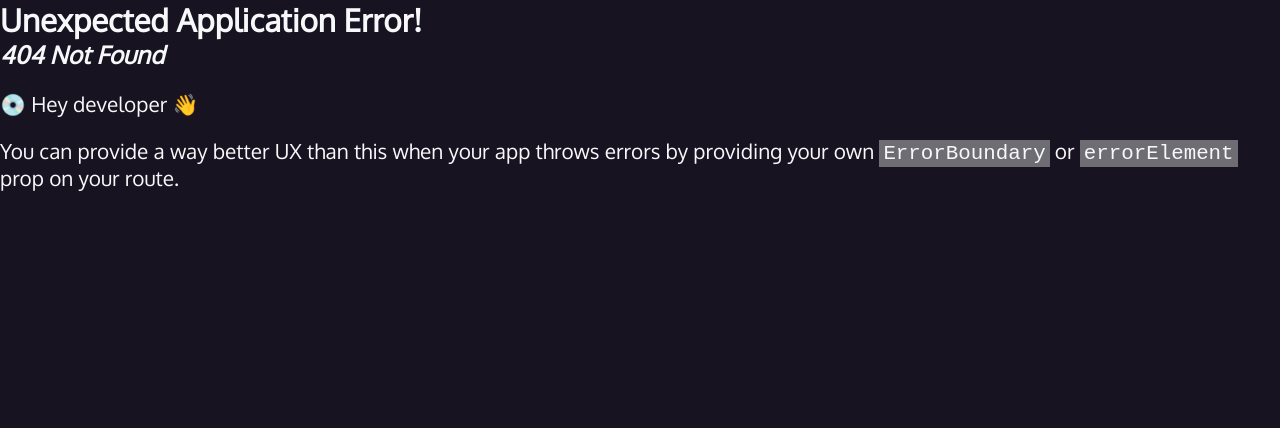
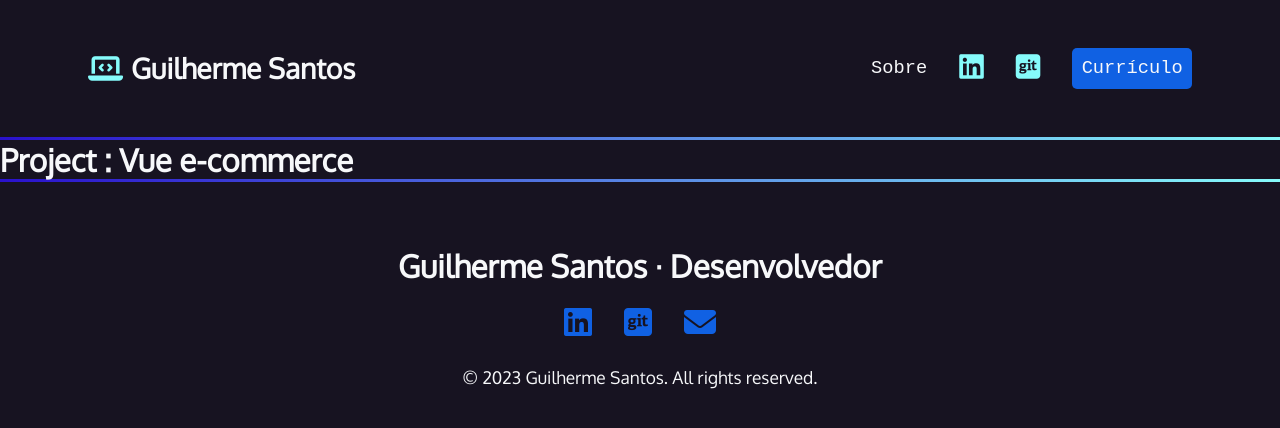
Before and after one commit to guisantosfr/portfolio, a React (Vite) app: page /project/1 in a window 1280 px wide. Before the commit this address had no page. Shown: the top 428 px of the page. Built offline with nearby package versions, Linux system fonts and the light colour scheme; a web font is replaced by a local one.

Commit message:
Create project detail page

```diff
--- a/src/components/Project/index.jsx
+++ b/src/components/Project/index.jsx
@@ -19,6 +19,7 @@ function Project({ project, index } ){
                 <li><a href={project.liveUrl} className="btn" target="_blank">Página</a></li> :
                 null
             }
+            <li><a href={`/project/${project.id}`} className="btn">Ver mais</a></li>
           </ul>
         </div>
 
--- a/src/main.jsx
+++ b/src/main.jsx
@@ -3,6 +3,7 @@ import ReactDOM from 'react-dom/client'
 
 import App from './App.jsx'
 import About from './pages/About'
+import ProjectDetails from './pages/ProjectDetails'
 
 import {  createBrowserRouter, RouterProvider } from "react-router-dom"
 
@@ -15,6 +16,10 @@ const router = createBrowserRouter([
       path: "/about",
       element: <About/>
     },
+    {
+      path: '/project/:id',
+      element: <ProjectDetails/>
+    }
   ]);
 
 ReactDOM.createRoot(document.getElementById('root')).render(
--- /dev/null
+++ b/src/pages/ProjectDetails/index.jsx
@@ -0,0 +1,36 @@
+import { useEffect, useState } from 'react'
+import { useParams } from 'react-router-dom'
+
+import Footer from '../../components/Footer'
+import Gradient from '../../components/Gradient'
+import Header from '../../components/Header'
+
+import projects from '../../projects'
+
+import './styles.css'
+
+function ProjectDetails(){
+  const { id } = useParams()
+
+  const [project, setProject] = useState({})
+
+  useEffect(() => {
+    const projectFound = projects.find(project => project.id === Number.parseInt(id))
+    setProject(projectFound)
+  }, [])
+
+  return(
+    <>
+      <Header/>
+      <Gradient/>
+
+      <h2>Project : { project.name }</h2>
+
+
+      <Gradient/>
+      <Footer/>
+    </>
+  )
+}
+
+export default ProjectDetails
--- a/src/projects.js
+++ b/src/projects.js
@@ -1,5 +1,6 @@
 const projects = [
   {
+    id: 1,
     name: 'Vue e-commerce',
     description: 'Aplicação de e-commerce desenvolvida com Vue.js para um teste técnico, que obtém dados de produtos e categorias de uma API REST e possui funcionalidades de visualização de produto e carrinho.',
     sourceCode: 'https://github.com/guisantosfr/vue-ecommerce',
@@ -7,6 +8,7 @@ const projects = [
     img: 'https://user-images.githubusercontent.com/32960040/242254709-5e616df4-df0d-433e-9a1e-8bc3f973e8a8.JPG'
   },
   {
+    id: 2,
     name: 'Where in the world',
     description: 'Desafio nível avançado do Frontend Mentor, desenvolvido com Vue.js, que obtém dados de uma API REST e possui funcionalidades de busca, filtragem e visualização de detalhes de um país.',
     sourceCode: 'https://github.com/guisantosfr/where-in-the-world',
@@ -14,6 +16,7 @@ const projects = [
     img: 'https://user-images.githubusercontent.com/32960040/197558555-4caed6b9-9070-47a1-b789-5875f63f8c34.JPG'
   },
   {
+    id: 3,
     name: 'Minha carteira',
     description: 'Dashboard desenvolvido com ReactJs, Typescript e Styled Components. Possui responsividade, temas dark e light, animações, filtros, etc.',
     sourceCode: 'https://github.com/guisantosfr/minha-carteira',
@@ -21,6 +24,7 @@ const projects = [
     img: 'https://user-images.githubusercontent.com/32960040/172261238-4c05ee9c-477b-40e5-a7f2-2396b52e2591.gif'
   },
   {
+    id: 4,
     name: 'Dog Viewer',
     description: 'Aplicação que obtém imagens aleatórias de cães de uma API pública. Desenvolvido com HTML, CSS, Bootstrap e Javascript (em duas versões: Fetch API e AJAX).',
     sourceCode: 'https://github.com/guisantosfr/Dog-Viewer',
@@ -28,6 +32,7 @@ const projects = [
     img: 'https://raw.githubusercontent.com/guisantosfr/Dog-Viewer/main/assets/demonstration.gif'
   },
   {
+    id: 5,
     name: 'Loopstudios Landing Page',
     description: 'Desafio nível júnior do Frontend Mentor. Desenvovido com with HTML, SASS e abordagem Mobile-First.',
     sourceCode: 'https://github.com/guisantosfr/Loopstudios-landing-page',
@@ -35,6 +40,7 @@ const projects = [
     img: 'https://user-images.githubusercontent.com/32960040/237445971-38212a79-e97f-4c67-b861-abd97856d733.JPG'
   },
   {
+    id: 6,
     name: 'Advice generator app',
     description: 'Desafio nível júnior do Frontend Mentor. Aplicação que obtém conselhos aleatórios de uma API externa. Desenvolvido com HTML, CSS e Javascript (Fetch API).',
     sourceCode: 'https://github.com/guisantosfr/advice-generator-app',
```
Also changed, not shown: src/pages/ProjectDetails/styles.css (added).
